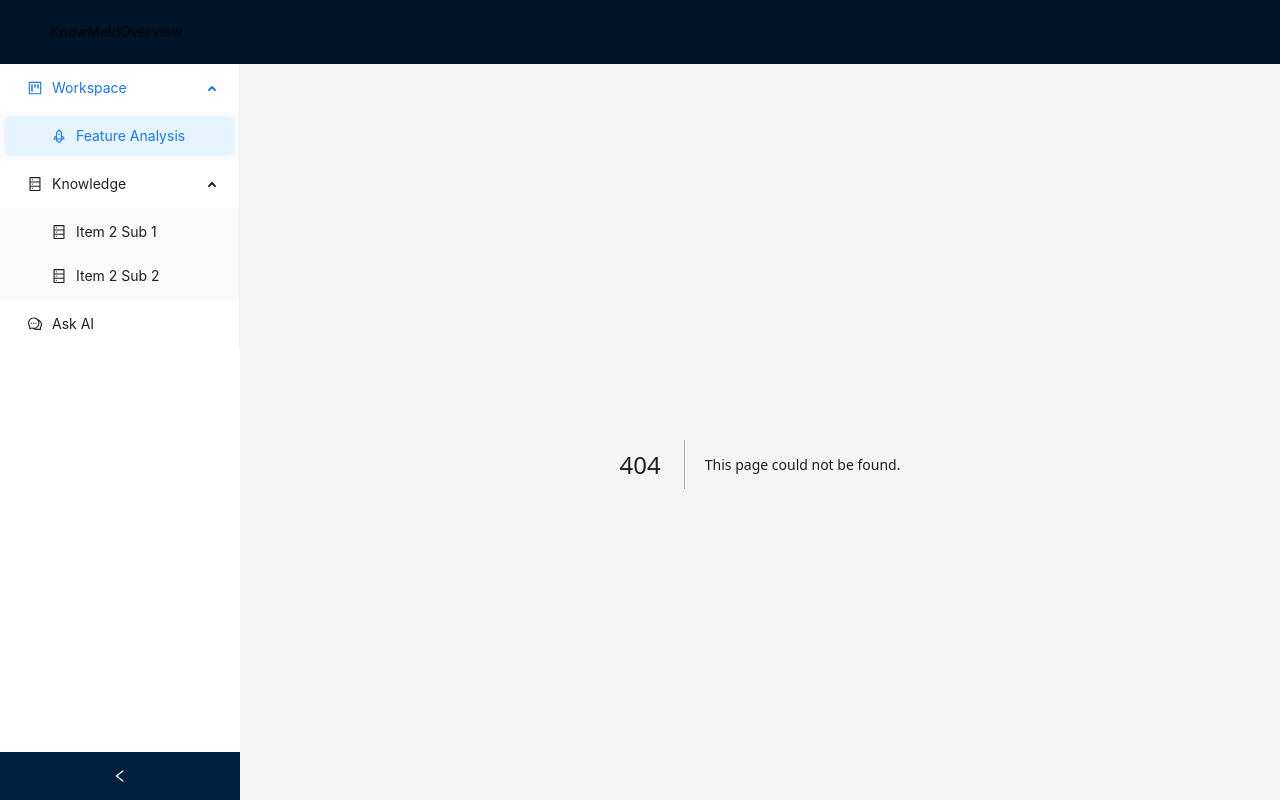
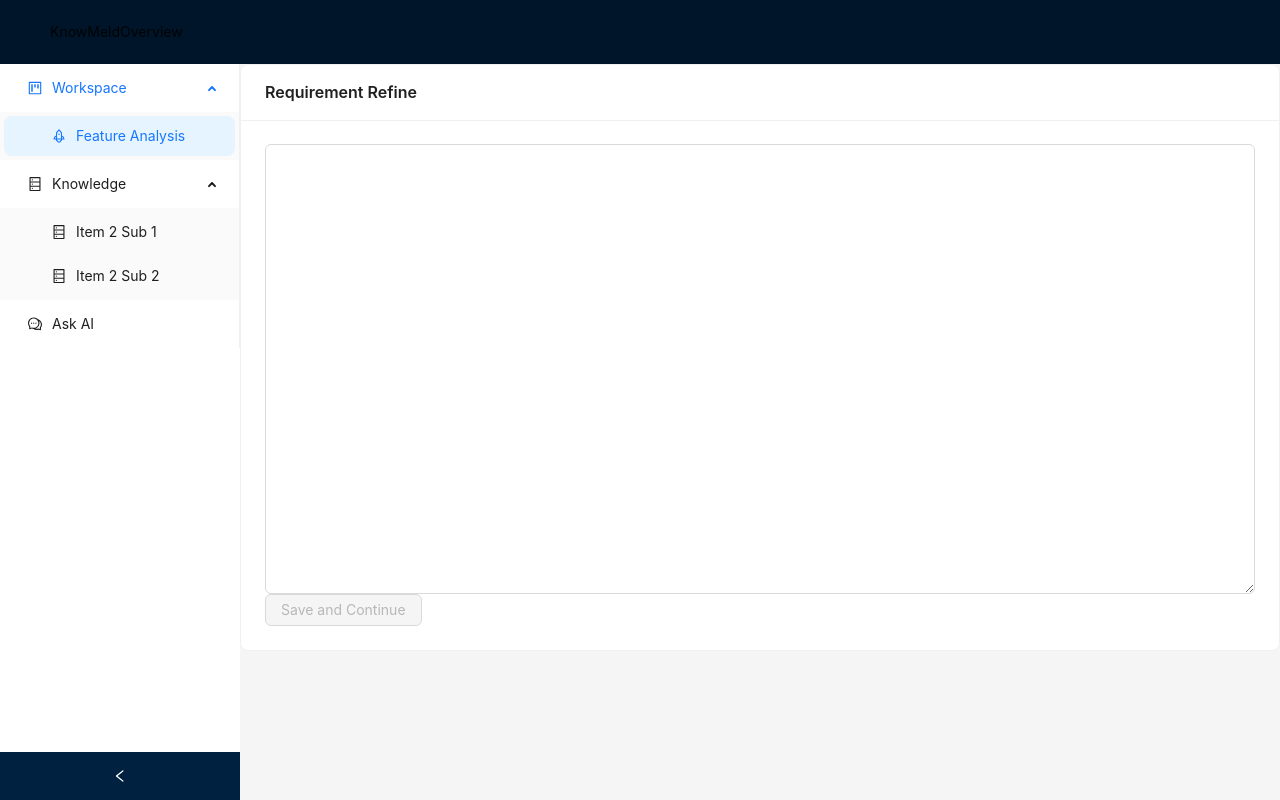
Before and after one commit to unit-mesh/know-meld, a Next.js app: page /workspace/feature/analysis in a window 1280 px wide. Before the commit this address had no page. Built offline with nearby package versions, Linux system fonts and the light colour scheme; what @ant-design/nextjs-registry would draw is missing.

Commit message:
feat: add RequirementRefine

```diff
--- /dev/null
+++ b/src/app/workspace/feature/analysis/page.tsx
@@ -0,0 +1,40 @@
+"use client"
+
+import RequirementRefine from "@/components/business/RequirementRefine";
+import { useState } from "react";
+
+type Step = "requirementRefine" | "stories" | "navigate";
+export default function Page() {
+    const [currentStep, setCurrentStep] = useState<Step>("requirementRefine");
+    const [requirements, setRequirements] = useState("");
+
+    const handleRequirementRefineFinish = (requirements: string) => {
+        setCurrentStep("stories");
+        setRequirements(requirements);
+    }
+
+    const renderContent = () => {
+        switch (currentStep) {
+            case "requirementRefine":
+                return (
+                    <div className="flex flex-grow mb-4">
+                        <RequirementRefine handleFinishAction={handleRequirementRefineFinish}/>
+                    </div>
+                );
+            case "stories":
+                return (
+                    <div>
+                        {requirements}
+                    </div>
+                );
+            default:
+                return null;
+        }
+    };
+
+    return (
+        <div className="container mx-auto p-4">
+            {renderContent()}
+        </div>
+    );
+}
--- /dev/null
+++ b/src/components/business/RequirementRefine.tsx
@@ -0,0 +1,42 @@
+"use client"
+
+import { useState } from "react";
+import { Button, Card, Input } from "antd";
+
+const { TextArea } = Input;
+
+interface RequirementRefineProps {
+    handleFinishAction: (value: string) => void;
+}
+
+export default function RequirementRefine({ handleFinishAction }: RequirementRefineProps) {
+    const [localReq, setLocalReq] = useState("");
+
+    return (<div className="w-full mx-auto justify-between mt-4">
+        <Card
+            title={"Requirement Refine"}
+            extra={
+                <div className="space-x-4">
+                </div>
+            }
+        >
+            <TextArea
+                value={localReq}
+                rows={20}
+                onChange={(e) => {
+                    setLocalReq(e.target.value);
+                }}
+            />
+            <div className="flex justify-between mt-4">
+                <Button type="primary"
+                    disabled={localReq.length === 0}
+                    onClick={() => {
+                        handleFinishAction(localReq);
+                    }}>
+                    {"Save and Continue"}
+                </Button>
+            </div>
+        </Card>
+    </div>
+    );
+}
```
